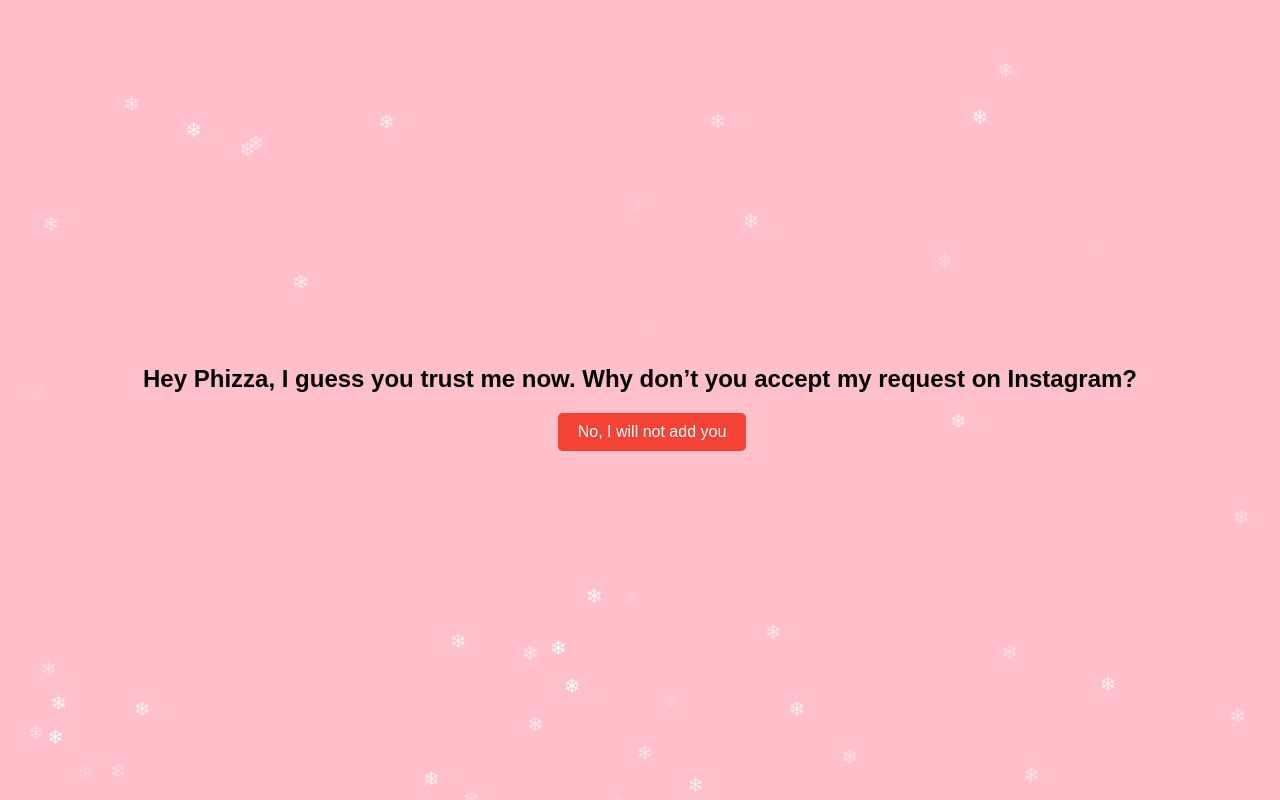
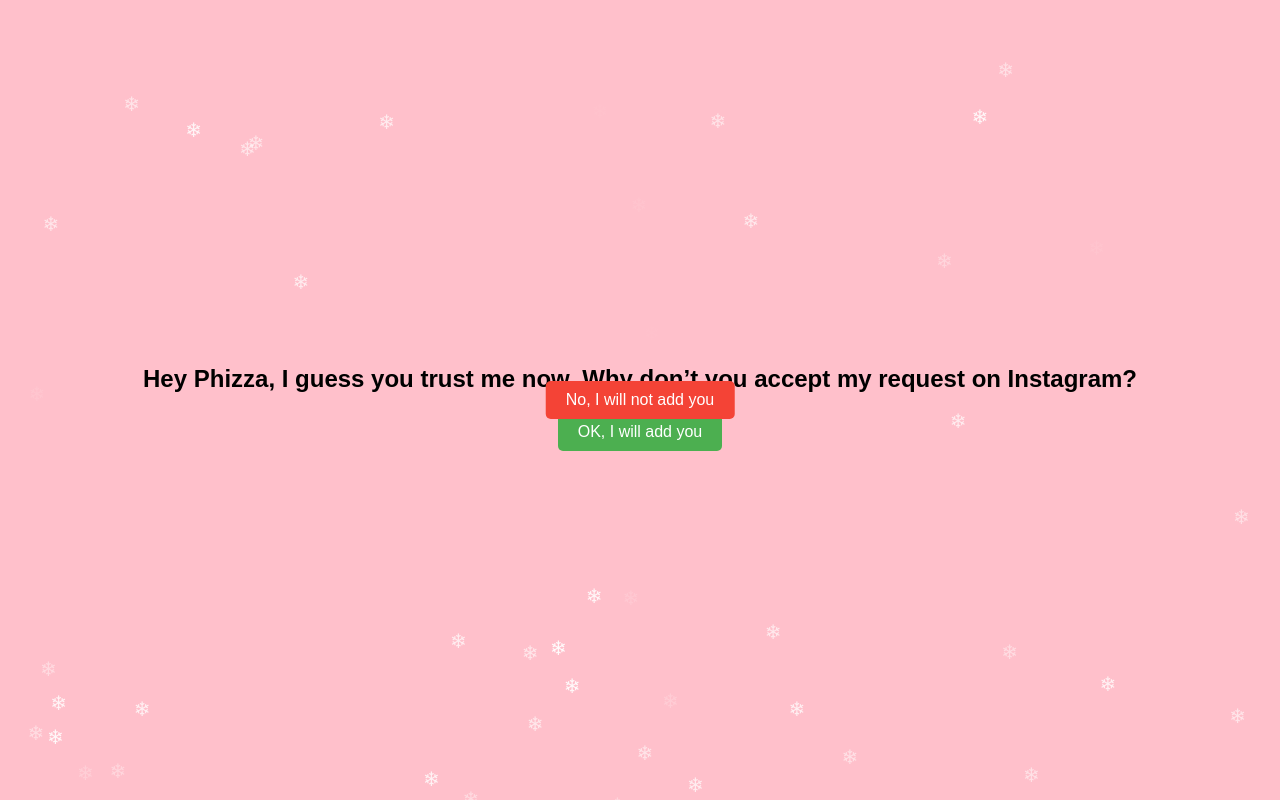
Before and after one commit to Sahilfayaz01/tizzi, a plain HTML site: page index.html in a window 1280 px wide. Drawn offline with Linux system fonts and the light colour scheme.

Commit message:
Update index.html

```diff
--- a/index.html
+++ b/index.html
@@ -67,6 +67,9 @@
       background-color: #f44336;
       color: white;
       position: absolute;
+      top: 50%; /* Initial vertical position */
+      left: 50%; /* Initial horizontal position */
+      transform: translate(-50%, -50%); /* Centered in its container */
     }
   </style>
 </head>
@@ -91,7 +94,6 @@
       const y = Math.random() * (window.innerHeight - noButton.offsetHeight);
       noButton.style.left = `${x}px`;
       noButton.style.top = `${y}px`;
-      noButton.style.position = 'absolute';
     }
 
     // Snowflakes
```
